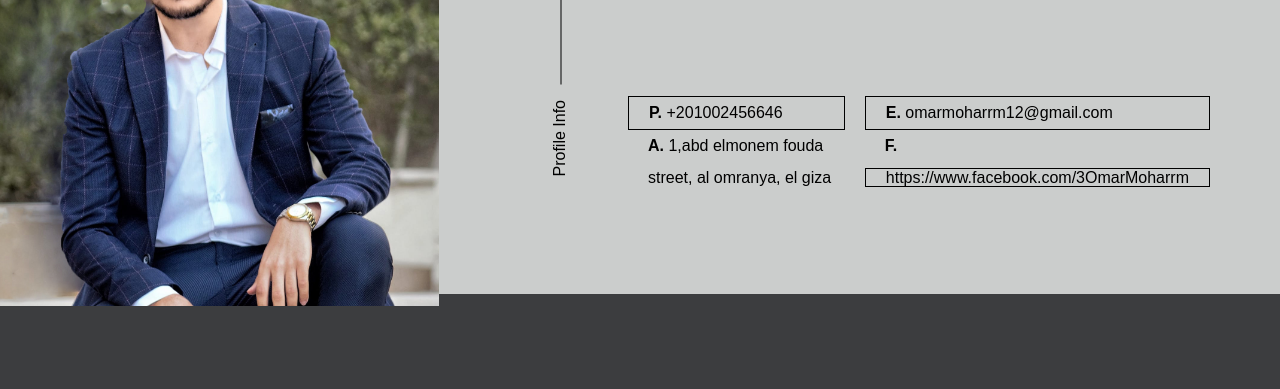
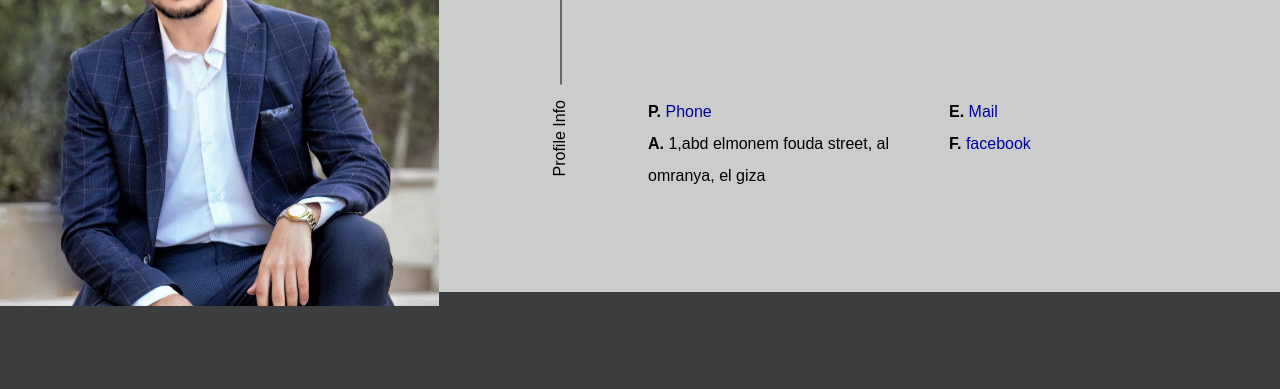
Before and after one commit to omarmoharrm/My-cv, a plain HTML site: page index.html in a window 1280 px wide. Shown: the part 316-705 px from the top of the page. Drawn offline with Linux system fonts and the light colour scheme.

Commit message:
sec commit

```diff
--- a/index.html
+++ b/index.html
@@ -25,10 +25,10 @@
                     <div class="box">
                         <p>Lorem ipsum dolor sit amet consectetur adipisicing elit. Placeat harum maiores vero obcaecati quibusdam exercitationem, officia mollitia debitis. Error et id possimus dolorem magni velit quaerat ad amet architecto a!</p>
                         <div class="contact-info">
-                            <a href="tel:+201002456646"><span>P. </span>+201002456646</a>
-                            <a href="mailto:omarmoharrm12@gmail.com"><span>E. </span>omarmoharrm12@gmail.com</a>
+                            <a href="tel:+201002456646"><span>P. </span>Phone</a>
+                            <a href="mailto:omarmoharrm12@gmail.com"><span>E. </span>Mail</a>
                             <p><span>A. </span>1,abd elmonem fouda street, al omranya, el giza</p>
-                            <p><span>F. </span><a href="http://www.facebook.com/3OmarMoharrm">https://www.facebook.com/3OmarMoharrm</a></p>
+                            <p><span>F. </span><a href="http://www.facebook.com/3OmarMoharrm">facebook</a></p>
                         </div>
                     </div>
                 </div>
--- a/style/style.css
+++ b/style/style.css
@@ -153,15 +153,15 @@ body{
     gap: 0  40px;
 }
 .profile-info .text .box .contact-info a{
-    color: black;
+    color: rgb(0, 0, 156);
     position: relative;
-    border: 1px solid black;
     padding: 0 20px;
     margin-left: -20px;
 }
 .profile-info .text .box .contact-info span{
     font-weight: bold;
     text-transform: capitalize;
+    color: black;
 }
 /* end profile info */
 /* start my skills */
```
